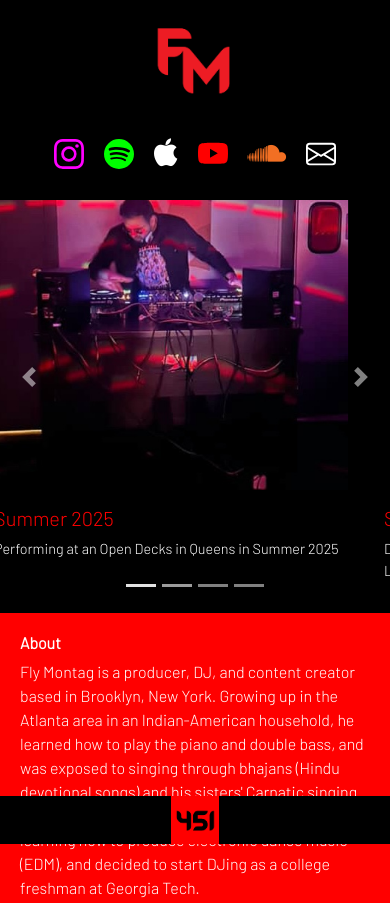
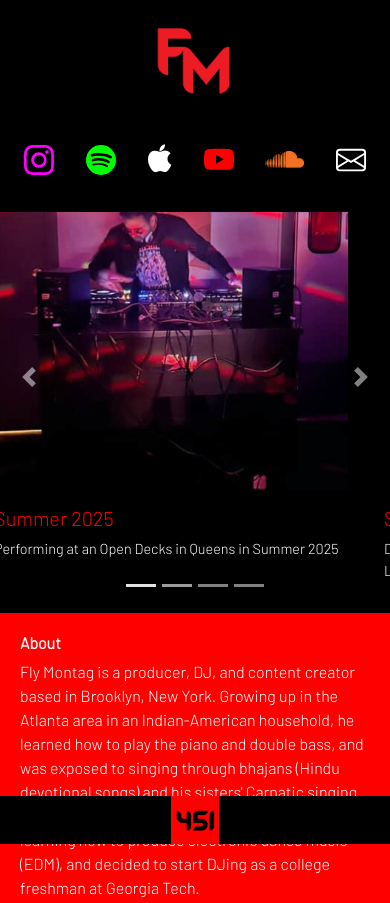
Before and after one commit to hdemusg/flymontag-site, a plain HTML site: page index.html in a window 390 px wide. Shown: the top 903 px of the page. Drawn offline with nearby package versions, Linux system fonts and the light colour scheme.

Commit message:
increased padding

```diff
--- a/index.html
+++ b/index.html
@@ -110,7 +110,7 @@
 
         @media (max-width: 576px) {
           .socials button {
-            padding: 10px !important;
+            padding: 16px !important;
           }
           .socials svg {
             width: 30px;
```
